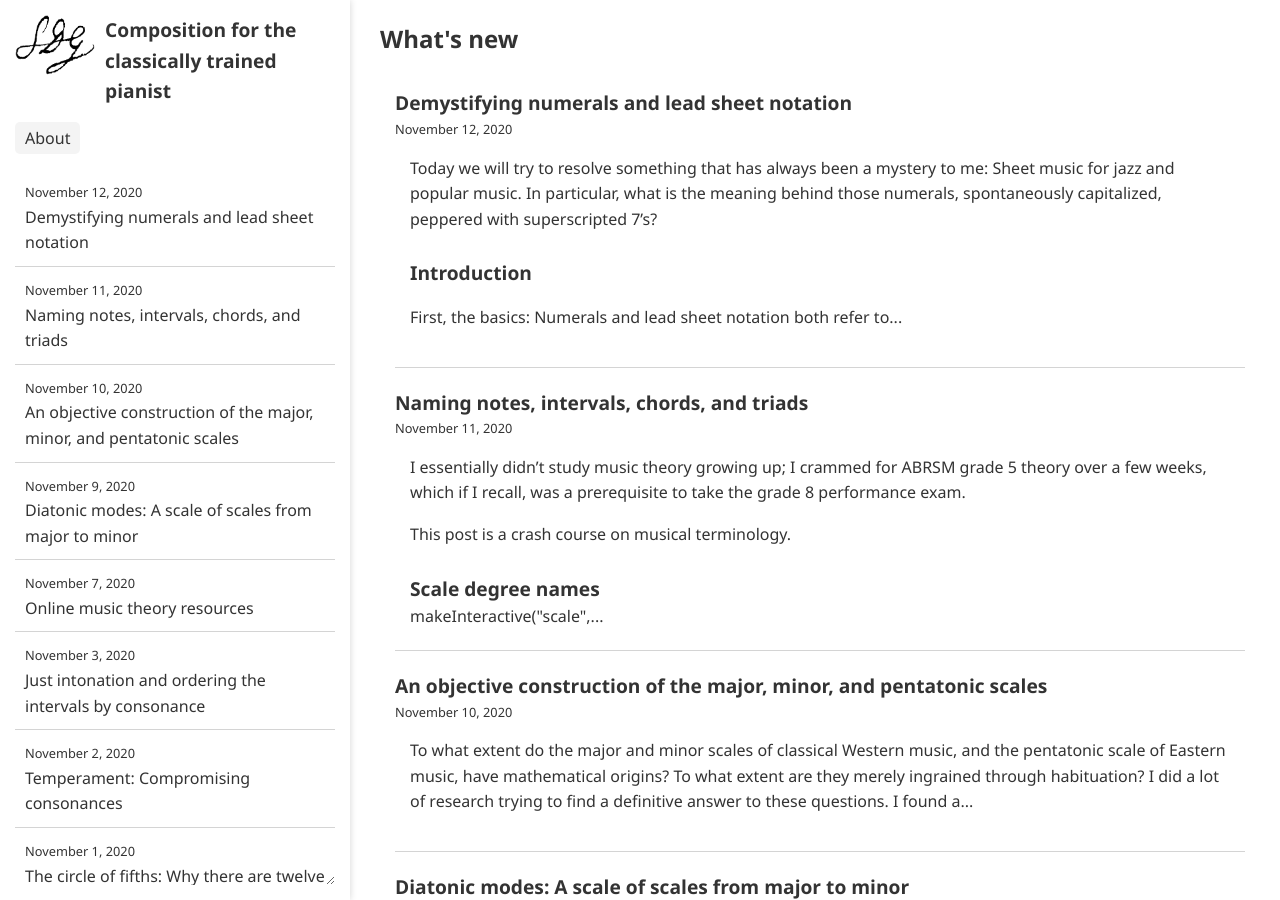
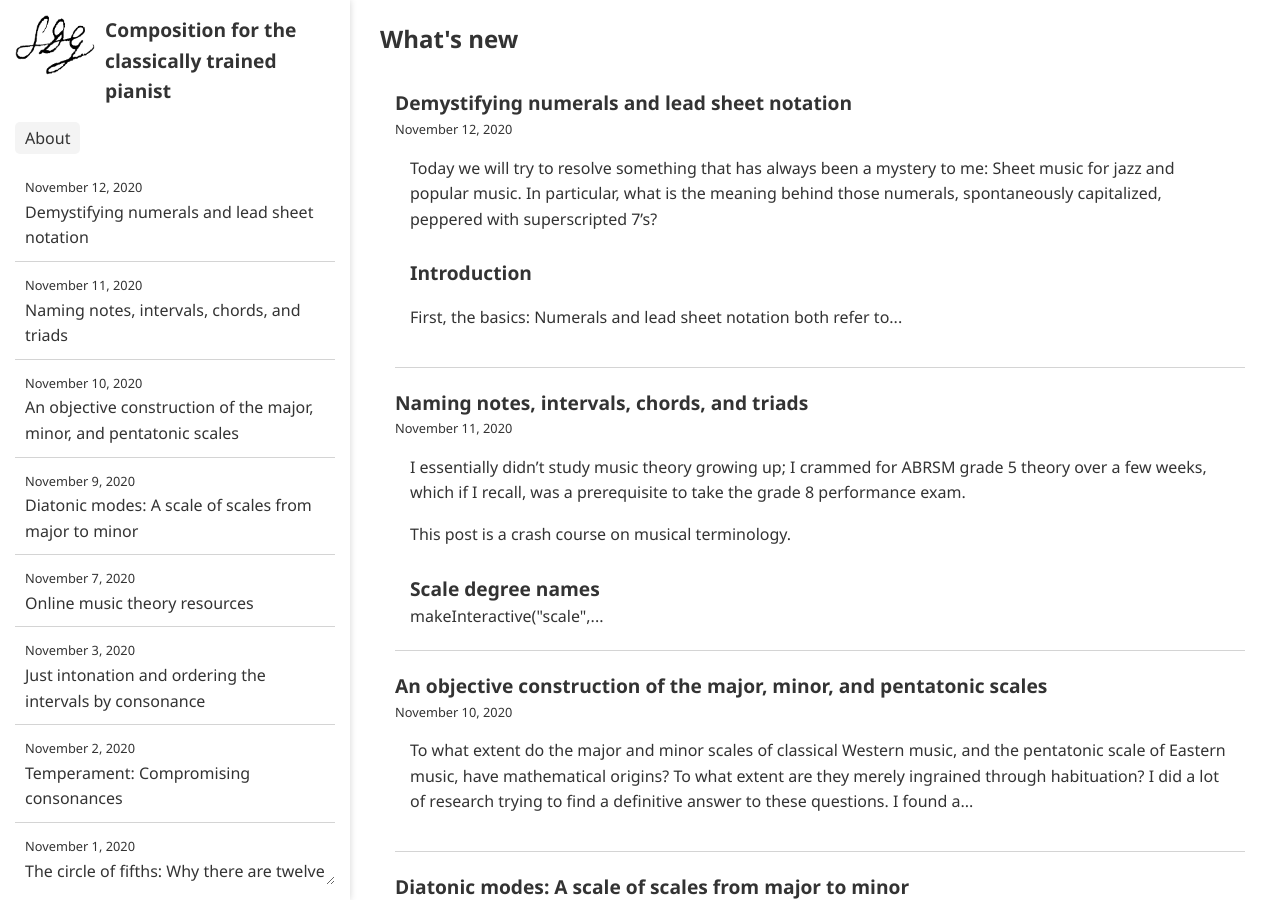
Before and after one commit to ansyblenetwork/sdg, a Jekyll site: the page built from index.html, in a window 1280 px wide and 900 px high. Built offline with Jekyll 4.4.1, drawn with Linux system fonts in a browser that asks for light colours.

Commit message:
Update page.html

```diff
--- a/_layouts/page.html
+++ b/_layouts/page.html
@@ -157,7 +157,7 @@
 	<div class="rpanel" style="flex-grow: 1; position:relative; min-width:250px;" id="accountPanel">
 		<a href="{{ "" | absolute_url }}"><div style="display:flex; margin-bottom:15px"><img src="{{ "sdg-transparent.png" | relative_url }}" alt="Soli Deo gloria" style="flex-shrink:0; max-height:60px; padding-right:10px"><h2>Composition for the classically trained pianist</h2></div></a>
 
-		<a href="{{ site.posts.last.url | relative_url }}"><button style="margin-bottom:15px">About</button></a>
+		<a href="{{ site.posts.last.url | relative_url }}"><button style="margin-bottom:10px">About</button></a>
 		<ul style="overflow:auto;">
 			{% for post in site.posts %}
 				{% if page.title == post.title %}
```
